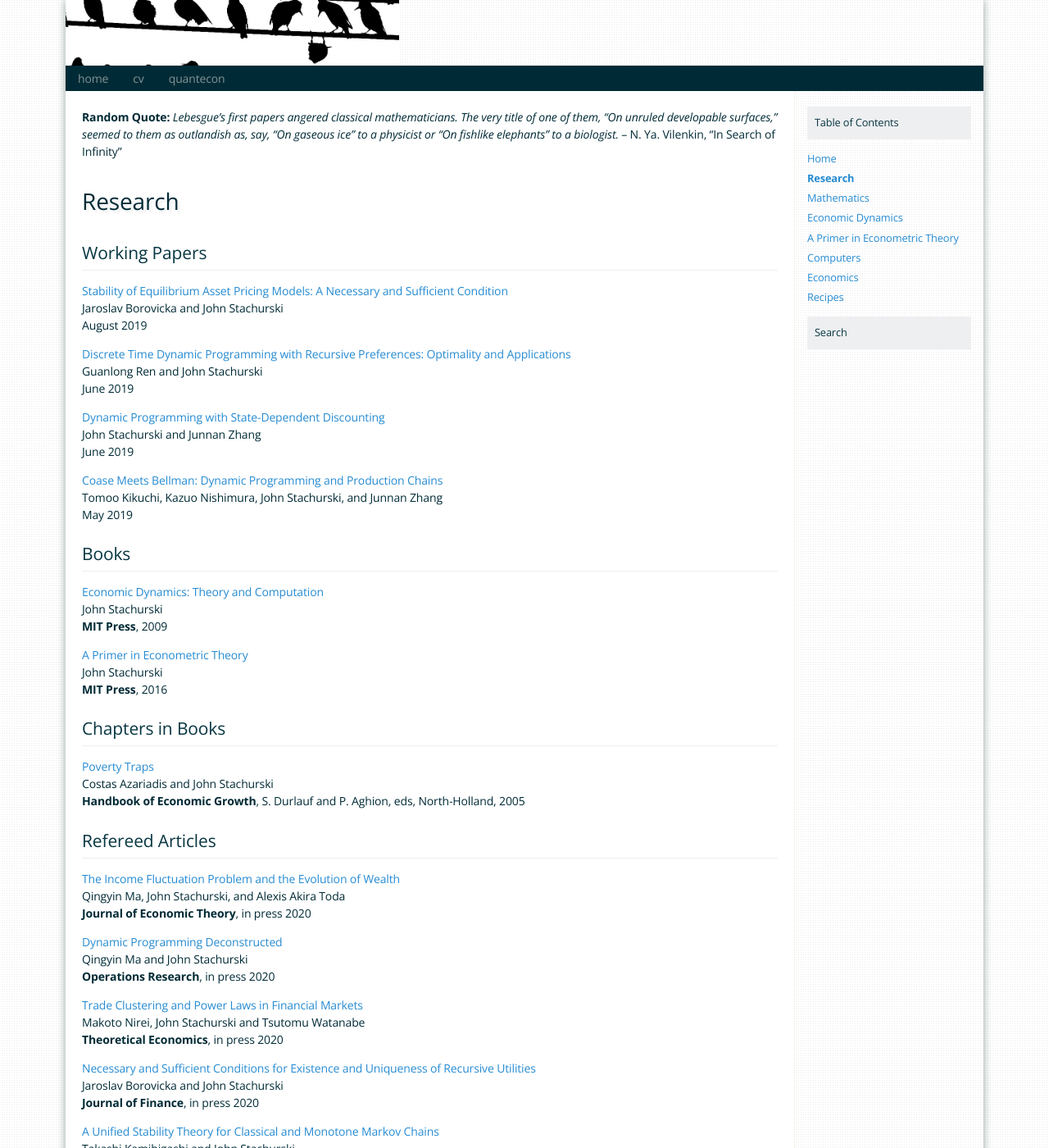
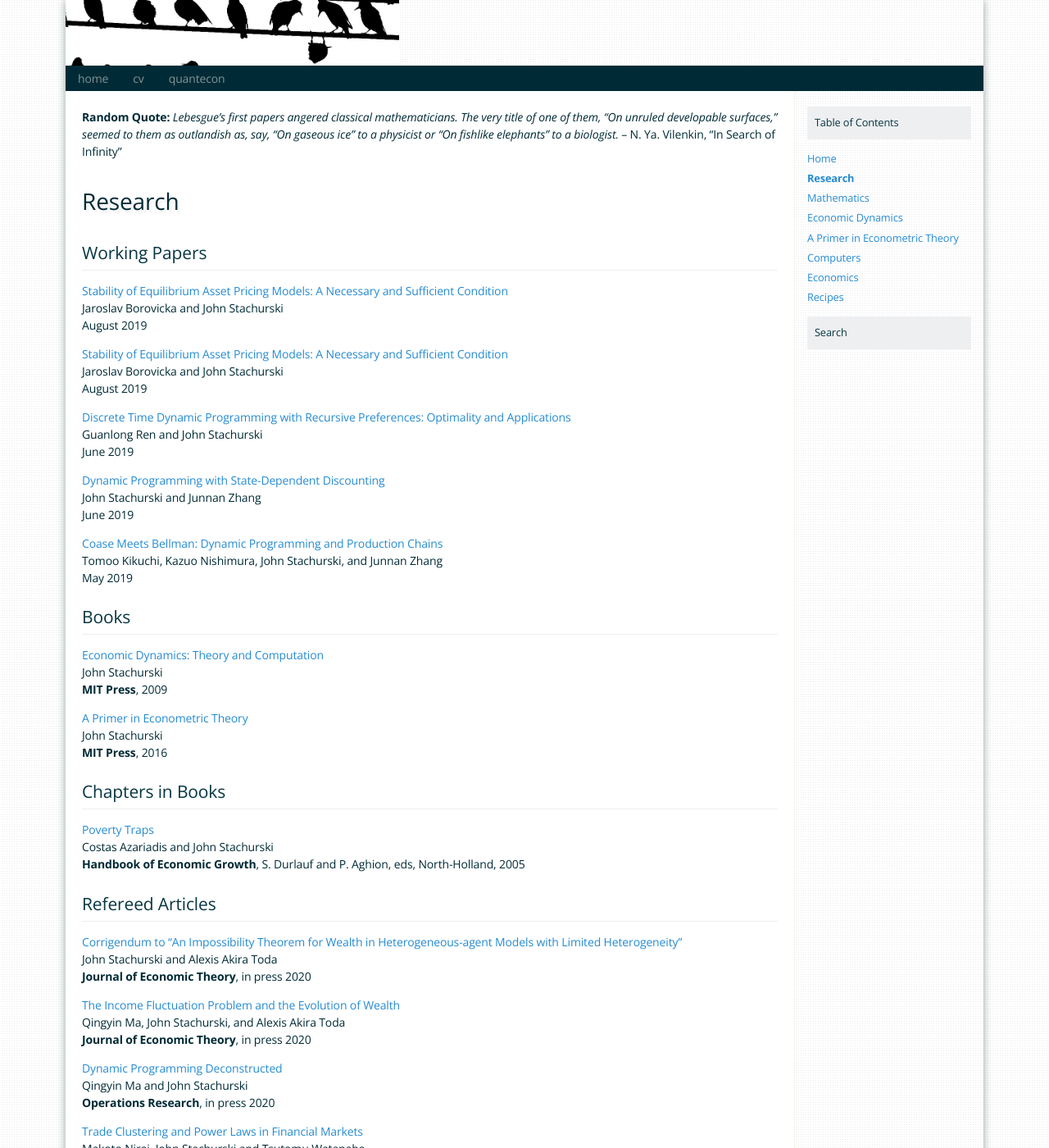
Before and after one commit to jstac/personal_website, a Jekyll site: the page built from pages/research.md, in a window 1280 px wide and 1400 px high. Shown: the whole window at 82% size. Built offline with Jekyll 4.4.1, drawn with Linux system fonts in a browser that asks for light colours; our own code applies the rules of GitHub Pages for plain Markdown files; comment, search, counter and statistics services are not loaded.

Commit message:
added corrigendum

```diff
--- a/pages/research.md
+++ b/pages/research.md
@@ -16,6 +16,10 @@ Vilenkin, "In Search of Infinity"
 
 ## Working Papers
 
+
+[Stability of Equilibrium Asset Pricing Models: A Necessary and Sufficient Condition](https://arxiv.org/abs/1910.00778)
+Jaroslav Borovicka and John Stachurski
+August 2019
 
 [Stability of Equilibrium Asset Pricing Models: A Necessary and Sufficient Condition](https://arxiv.org/abs/1910.00778)
 Jaroslav Borovicka and John Stachurski
@@ -54,6 +58,10 @@ Costas Azariadis and John Stachurski
 
 
 ## Refereed Articles
+
+[Corrigendum to "An Impossibility Theorem for Wealth in Heterogeneous-agent Models with Limited Heterogeneity"](/pdfs/corrigendum.pdf)
+John Stachurski and Alexis Akira Toda
+**Journal of Economic Theory**, in press 2020
 
 [The Income Fluctuation Problem and the Evolution of Wealth](https://arxiv.org/abs/1905.13045)
 Qingyin Ma, John Stachurski, and Alexis Akira Toda
```
Also changed, not shown: 1 other file.
